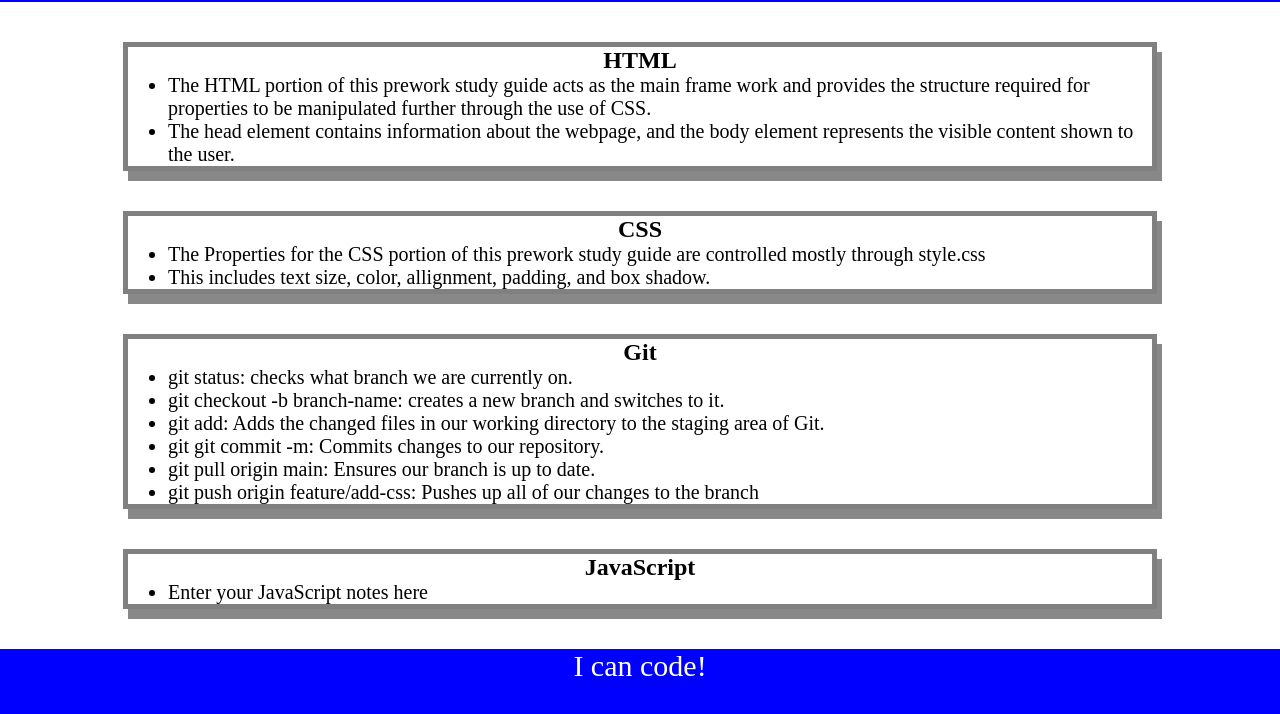
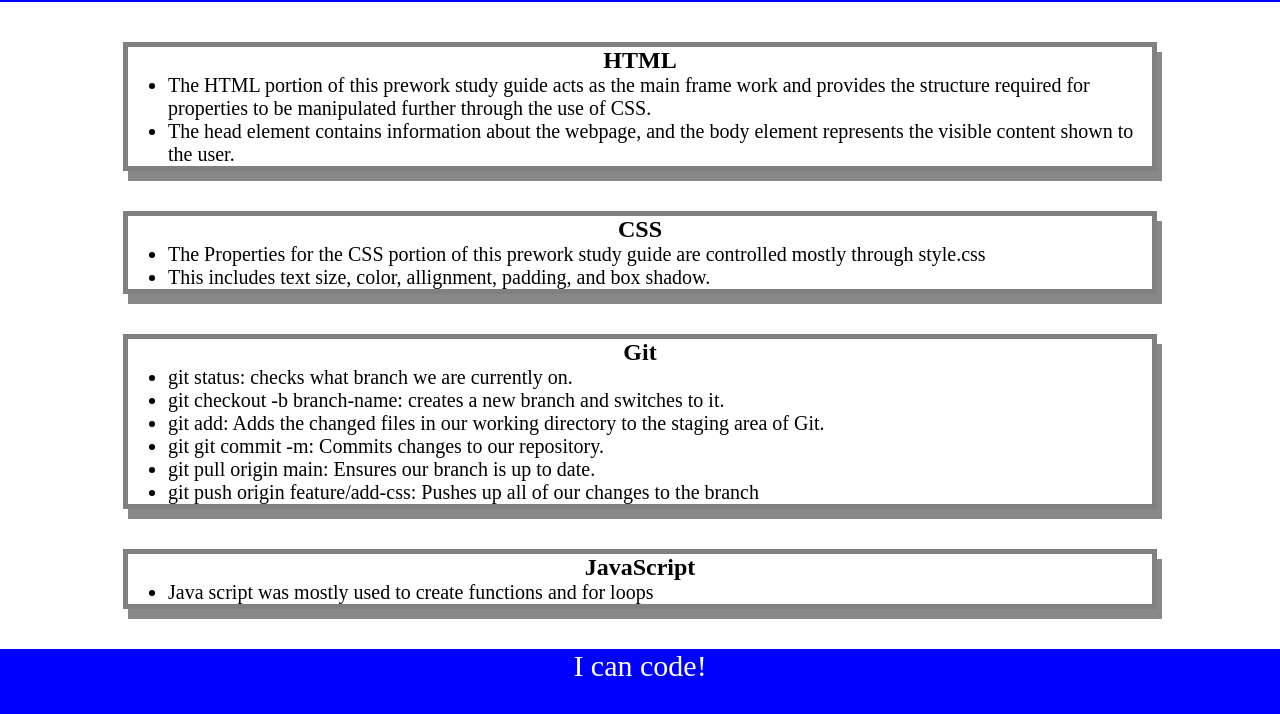
Before and after one commit to DummyWoke/prework-study-guide, a plain HTML site: page prework-study-guide/index.html in a window 1280 px wide. Shown: the part 118-832 px from the top of the page. Drawn offline with Linux system fonts and the light colour scheme.

Commit message:
<Implimented Java script through the use and implimentation of for loops and functions>

```diff
--- a/prework-study-guide/index.html
+++ b/prework-study-guide/index.html
@@ -47,7 +47,7 @@
       <section class="card" id="javascript-section">
         <h2>JavaScript</h2>
         <ul>
-          <li>Enter your JavaScript notes here</li>
+          <li>Java script was mostly used to create functions and for loops</li>
         </ul>
       </section>
     </main>
```
